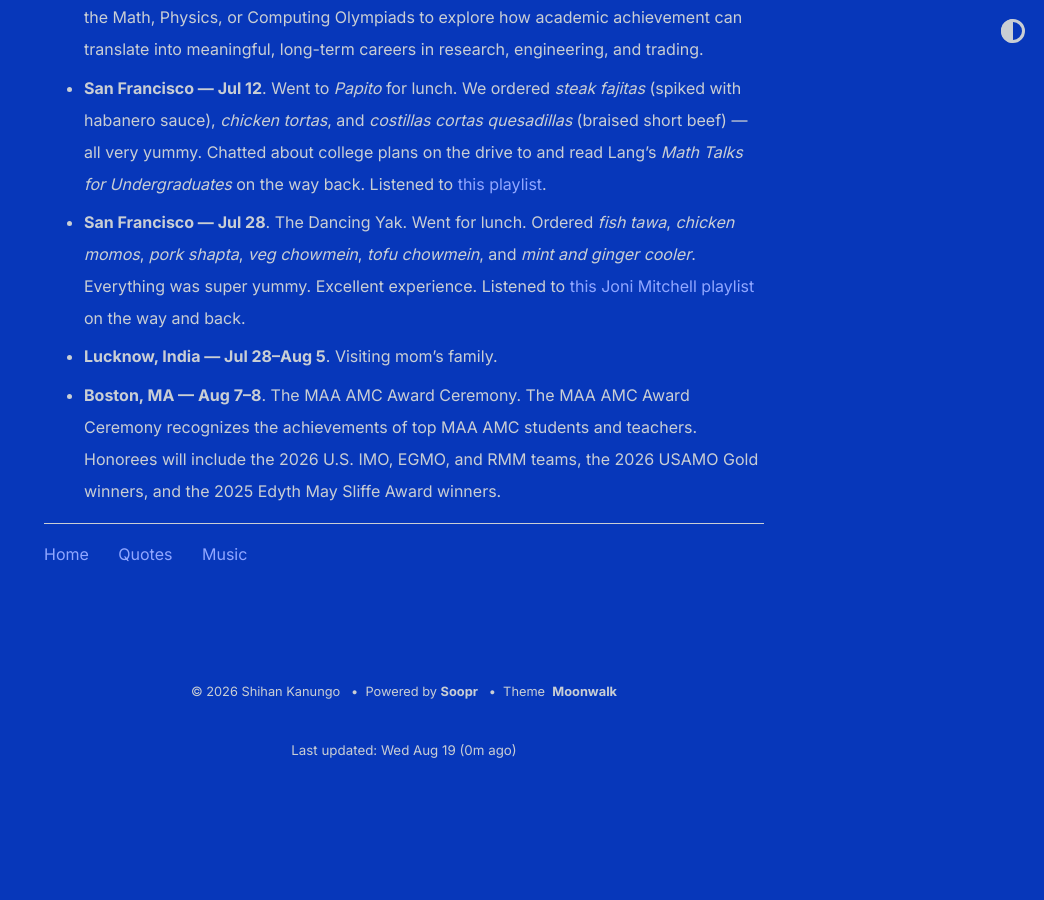
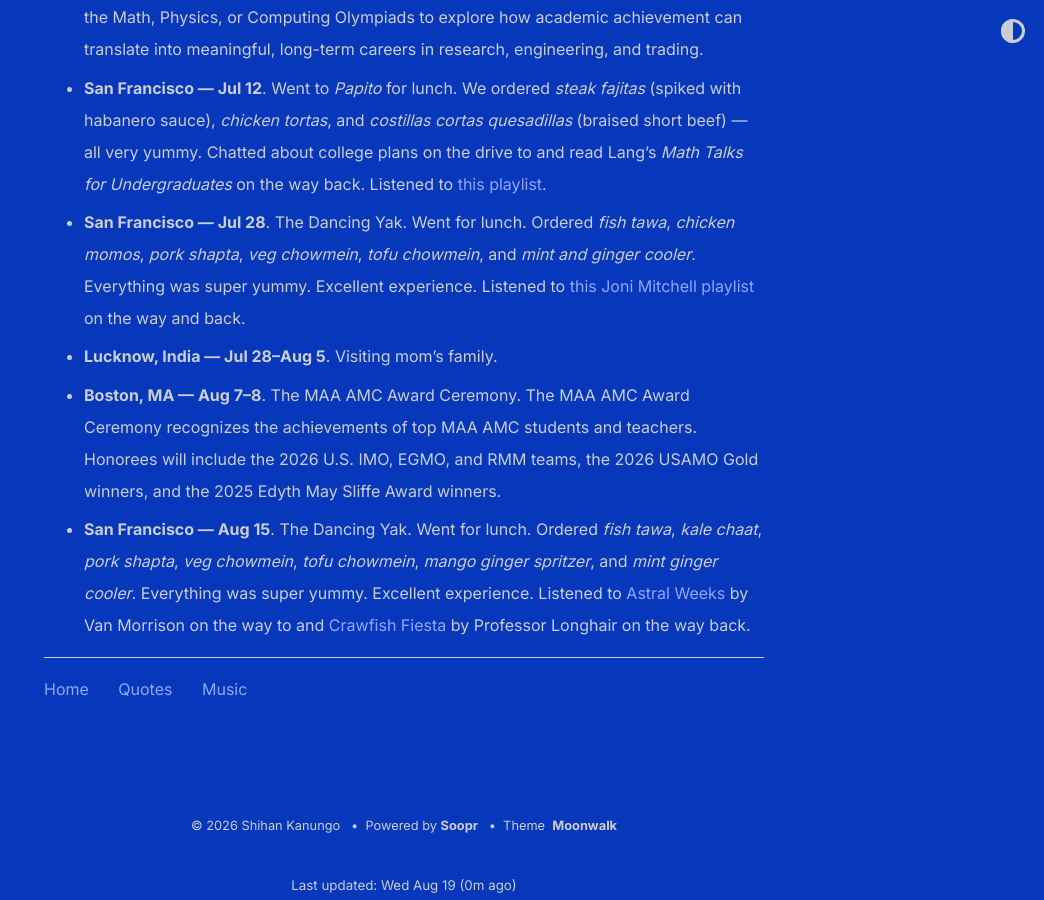
Before and after one commit to shihankanungo/shihankanungo.github.io, a Jekyll site: the page built from travel.md, in a window 1280 px wide and 900 px high, scrolled down 2313 px. Shown: the whole window, without its empty margins (236-1280 px from the left). Built offline with Jekyll 4.4.1, drawn with Linux system fonts in a browser that asks for light colours; before the commit the page ends 3078 px from its top, so only the background shows below that.

Commit message:
Update travel.md

```diff
--- a/travel.md
+++ b/travel.md
@@ -23,3 +23,4 @@ title: Travel &amp;c.
 - **San Francisco --- Jul 28**. The Dancing Yak. Went for lunch. Ordered *fish tawa*, *chicken momos*, *pork shapta*, *veg chowmein*, *tofu chowmein*, and *mint and ginger cooler*. Everything was super yummy. Excellent experience. Listened to [this Joni Mitchell playlist](https://open.spotify.com/playlist/0yVtZyL18022R0KzkqG8GQ?si=5600f946de404306) on the way and back.
 - **Lucknow, India --- Jul 28--Aug 5**. Visiting mom's family.
 - **Boston, MA --- Aug 7--8**. The MAA AMC Award Ceremony. The MAA AMC Award Ceremony recognizes the achievements of top MAA AMC students and teachers. Honorees will include the 2026 U.S. IMO, EGMO, and RMM teams, the 2026 USAMO Gold winners, and the 2025 Edyth May Sliffe Award winners.
+- **San Francisco --- Aug 15**. The Dancing Yak. Went for lunch. Ordered *fish tawa*, *kale chaat*, *pork shapta*, *veg chowmein*, *tofu chowmein*, *mango ginger spritzer*, and *mint ginger cooler*. Everything was super yummy. Excellent experience. Listened to [Astral Weeks](https://open.spotify.com/album/4pG3bKkbmReDt5QTDn3JDz?si=PZYVqD2zT9uuNmnC90zoEw) by Van Morrison on the way to and [Crawfish Fiesta](https://open.spotify.com/album/0VwW5nY319T40ZrO2nZopq?si=jTA84q3USFGwOR7hIt1MPA) by Professor Longhair on the way back.
```
